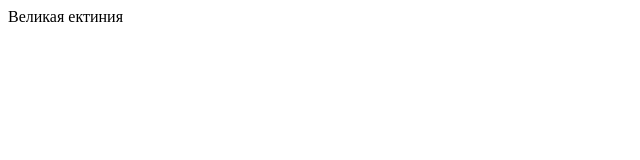
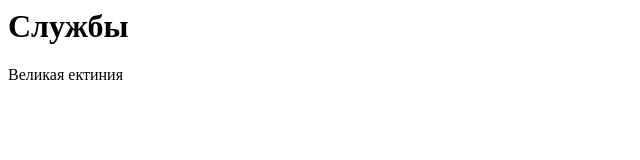
Before and after one commit to macAntuan/bs, a plain HTML site: page index.html in a window 1280 px wide. Shown: the whole page, without its empty margins (0-640 px from the left). Drawn offline with Linux system fonts and the light colour scheme.

Commit message:
Update index.html

```diff
--- a/index.html
+++ b/index.html
@@ -5,6 +5,7 @@
   </head>
   <body>
     <header>
+      <h1>Службы</h1>
     </header>
     <main>
       <container>
```
